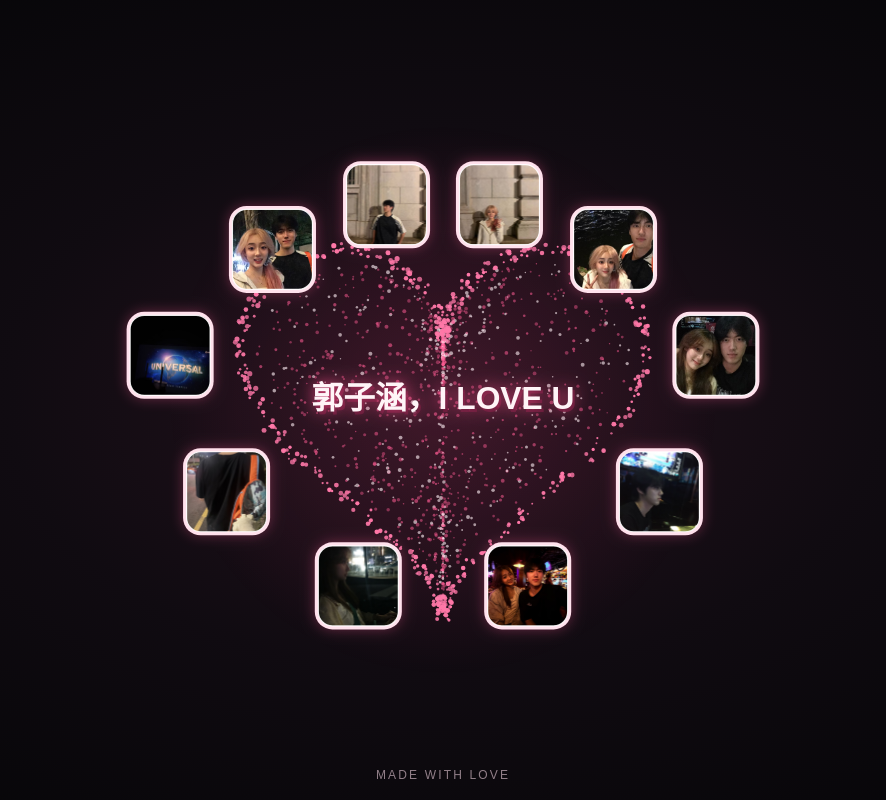
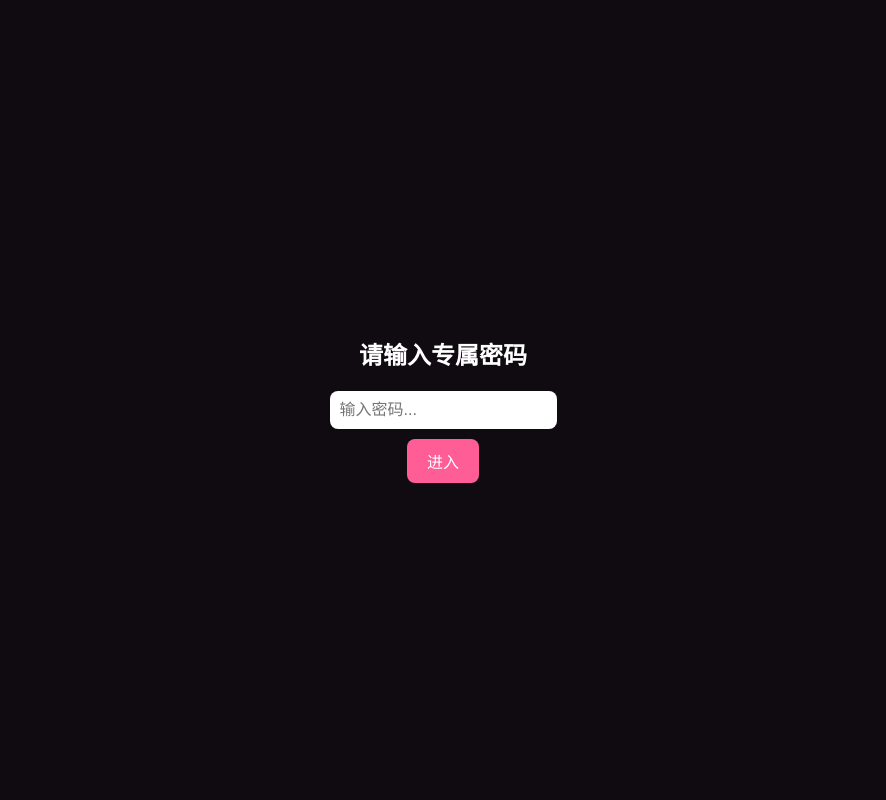
Before and after one commit to hero1-coder/my_web, a plain HTML site: page index.html in a window 1280 px wide. Shown: the whole page, without its empty margins (197-1083 px from the left). Drawn offline with Linux system fonts and the light colour scheme; animation ran at ten frames a second.

Commit message:
Update index.html

```diff
--- a/index.html
+++ b/index.html
@@ -2,17 +2,33 @@
 <html lang="zh-CN">
 <head>
   <meta charset="utf-8">
+  <meta name="robots" content="noindex, nofollow"> <!-- 第1招：防搜索引擎 -->
   <meta name="viewport" content="width=device-width, initial-scale=1">
   <title>郭子涵，I LOVE U</title>
   <style>
+    /* 密码锁的样式 */
+    #password-screen {
+      position: fixed; top: 0; left: 0; width: 100vw; height: 100vh;
+      background: #100b11; display: flex; flex-direction: column;
+      justify-content: center; align-items: center; z-index: 9999;
+      color: #fff; font-family: sans-serif;
+    }
+    #password-screen input {
+      padding: 10px; font-size: 16px; border-radius: 8px; border: none; margin-bottom: 10px;
+    }
+    #password-screen button {
+      padding: 10px 20px; font-size: 16px; border-radius: 8px; border: none;
+      background: #ff5d95; color: white; cursor: pointer;
+    }
+    #password-screen button:hover { background: #ff78a8; }
+
+    /* 原有样式 */
     * { box-sizing: border-box; }
     html, body { margin: 0; width: 100%; height: 100%; overflow: hidden; }
     body {
-      display: grid;
-      place-items: center;
+      display: grid; place-items: center;
       background: radial-gradient(ellipse at center, #24121d 0%, #100b11 48%, #050507 100%);
-      color: #fff2f6;
-      font-family: "Microsoft YaHei UI", "Microsoft YaHei", sans-serif;
+      color: #fff2f6; font-family: "Microsoft YaHei UI", "Microsoft YaHei", sans-serif;
     }
     canvas { display: block; width: min(100vw, 123.53vh); height: min(100vh, 81vw); }
     .hint {
@@ -23,20 +39,39 @@
   </style>
 </head>
 <body>
+
+  <!-- 密码锁界面 -->
+  <div id="password-screen">
+    <h2 style="margin-bottom: 20px;">请输入专属密码</h2>
+    <input type="password" id="pwd" placeholder="输入密码...">
+    <button onclick="checkPassword()">进入</button>
+  </div>
+
+  <!-- 你的主页面 -->
   <canvas id="scene" aria-label="跳动的爱心、照片和文字"></canvas>
   <div class="hint">MADE WITH LOVE</div>
+
   <script>
+    // 【第3招：密码验证逻辑】
+    function checkPassword() {
+      const input = document.getElementById('pwd').value;
+      // 这里的 5201314 就是密码，你可以自己改
+      if (input === '5201314') {
+        document.getElementById('password-screen').style.display = 'none';
+      } else {
+        alert('密码不对哦，再想想~');
+      }
+    }
+
+    // 下面是你的原版爱心代码
     const W = 840, H = 680;
     const canvas = document.getElementById('scene');
     const ctx = canvas.getContext('2d');
-
-    // 【已修改】：去掉了 heart_photos/ 文件夹前缀，直接读取当前目录的照片
     const photos = Array.from({length: 10}, (_, i) => {
       const img = new Image();
       img.src = `photo_${String(i + 1).padStart(2, '0')}.jpg`;
       return img;
     });
-
     const photoLayout = [
       [-48, -166], [48, -166], [-145, -128], [145, -128],
       [-232, -38], [232, -38], [-184, 78], [184, 78], [-72, 158], [72, 158]
@@ -50,7 +85,6 @@
       return [x * 10.5, y * 10.5];
     }
 
-    // Fill the heart with a soft field of particles, plus a denser glowing edge.
     for (let i = 0; i < 1250; i++) {
       const t = rand(0, Math.PI * 2);
       const [x, y] = heartPoint(t);
@@ -108,7 +142,6 @@
       ctx.clearRect(0, 0, W, H);
       const cx = W/2, cy = H/2;
 
-      // Soft halo behind the heart.
       const glow = ctx.createRadialGradient(cx, cy, 15, cx, cy, 235);
       glow.addColorStop(0, 'rgba(255, 68, 132, .13)');
       glow.addColorStop(1, 'rgba(255, 68, 132, 0)');
@@ -126,7 +159,6 @@
       }
       ctx.globalAlpha = 1;
 
-      // Photos stay still and are drawn above the heart particles.
       photoLayout.forEach(([dx, dy], i) => roundedImage(photos[i], cx + dx, cy + dy, 68));
 
       ctx.textAlign = 'center';
```
